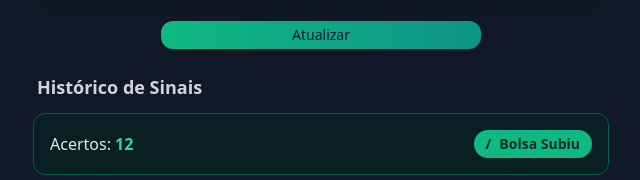
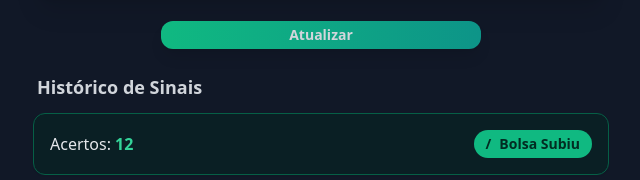
Before and after one commit to Dennis-bp575/Indicador-B3, a plain HTML site: page index.html in a window 1280 px wide. Shown: the part 287-467 px from the top of the page, 319-959 px from the left. Drawn offline with nearby package versions, Linux system fonts and the light colour scheme.

Commit message:
Update button styles in index.html

```diff
--- a/index.html
+++ b/index.html
@@ -134,7 +134,7 @@
         <!-- BOTÃO DE ATUALIZAÇÃO MAIS ESTREITO E JUSTIFICADO  -->
         <div class="px-1 mt-3 flex justify-center">
               <!-- py-2 deixa o botão mais estreito verticalmente, e max-w-xs limita a largura horizontal -->
-           <button id="btn-atualizar" class="w-full max-w-xs flex items-center justify-center bg-gradient-to-r from-emerald-500 to-teal-600 hover:from-emerald-600 hover:to-teal-700 text-gray-900 font-xl py-1 px-4 rounded-xl shadow-lg transform active:scale-[0.98] transition-all focus:outline-none focus:ring-2 focus:ring-emerald-400 text-sm">
+           <button id="btn-atualizar" class="w-full max-w-xs flex items-center justify-center bg-gradient-to-r from-emerald-500 to-teal-600 hover:from-emerald-600 hover:to-teal-700 text-lg font-semibold text-gray-300 py-1 px-4 rounded-xl shadow-lg transform active:scale-[0.98] transition-all focus:outline-none focus:ring-2 focus:ring-emerald-400 text-sm">
                 <span>Atualizar</span>
             </button>
         </div>
```
